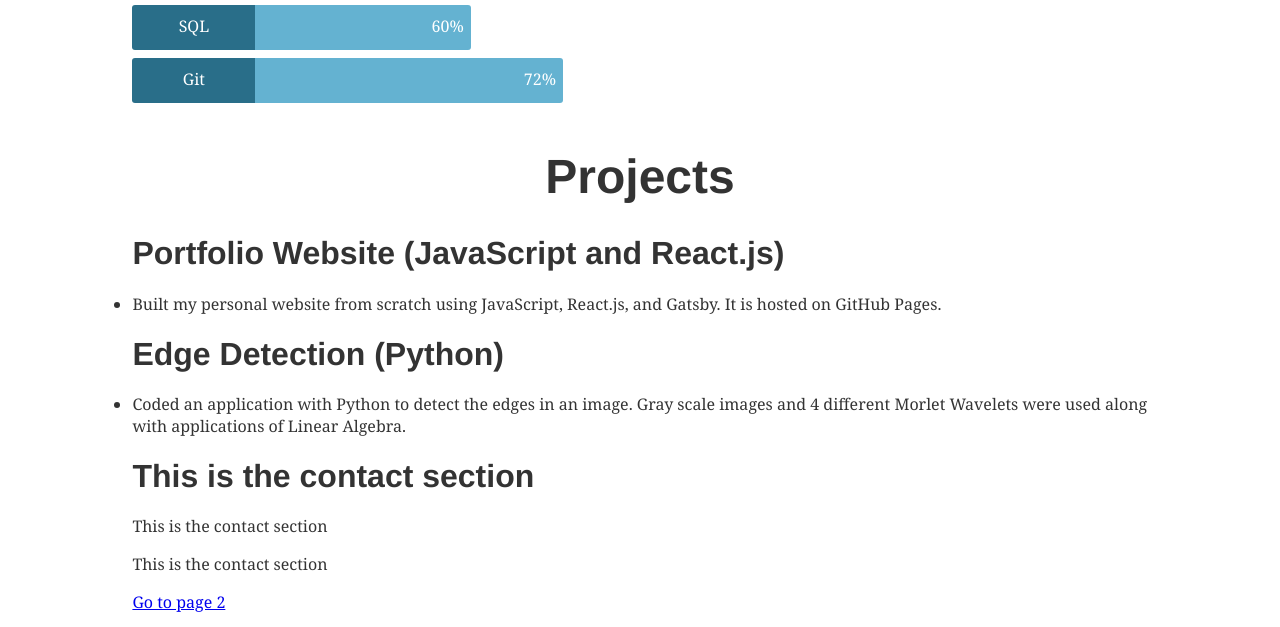
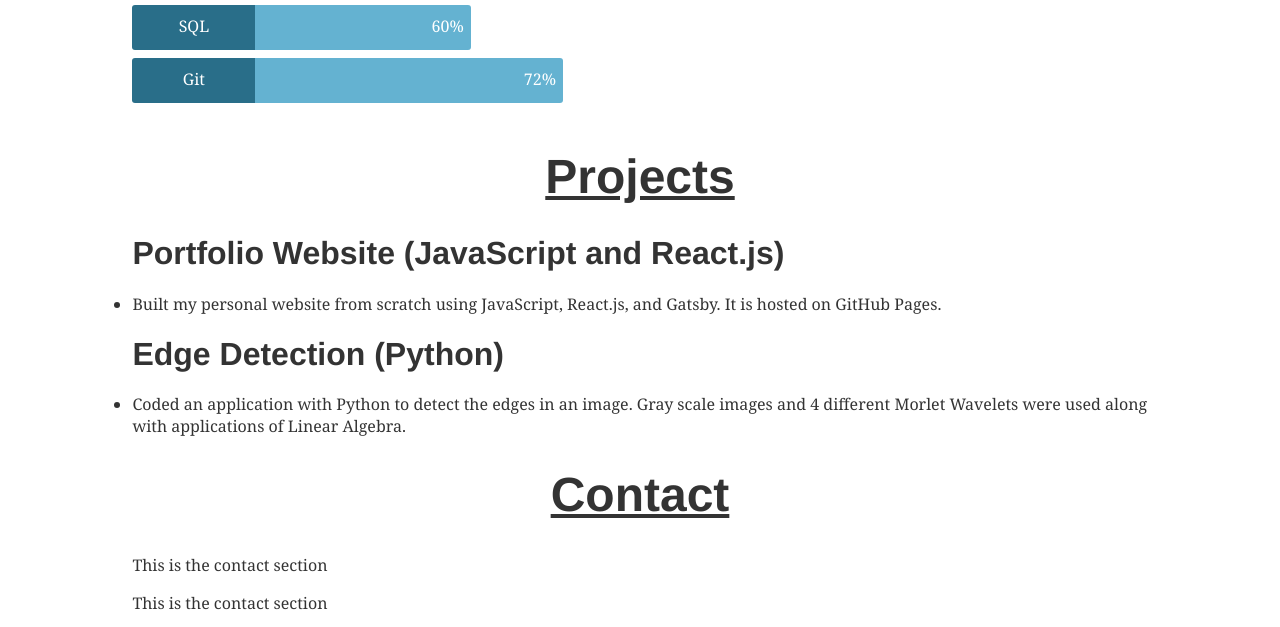
Before and after one commit to kellyhogan/kellyhogan.github.io, a Gatsby site: page / in a window 1280 px wide. Shown: the part 1308-1935 px from the top of the page. Built offline with nearby package versions, Linux system fonts and the light colour scheme; Gatsby itself is replaced by a stand-in of ours; what typography-theme-noriega would draw is missing.

Commit message:
Added underline styling to section headers

```diff
--- a/src/components/About.css
+++ b/src/components/About.css
@@ -2,6 +2,7 @@
   text-align: center;
   font-size: 3rem;
   margin-right:30%;
+  text-decoration: underline;
 }
 
 .about-me {
--- a/src/components/Contact.css
+++ b/src/components/Contact.css
@@ -0,0 +1,5 @@
+.contact-title {
+  text-align: center;
+  font-size: 3rem;
+  text-decoration: underline;
+}
--- a/src/components/Contact.js
+++ b/src/components/Contact.js
@@ -4,7 +4,7 @@ import "./Contact.css"
 
 export default ({id}) => (
   <div id={id}>
-  <h1>This is the contact section</h1>
+  <h1 className="contact-title">Contact</h1>
   <p>This is the contact section</p>
   <p>This is the contact section</p>
   </div>
--- a/src/components/Projects.css
+++ b/src/components/Projects.css
@@ -1,4 +1,5 @@
 .project-title {
   text-align: center;
   font-size: 3rem;
+  text-decoration: underline;
 }
```
